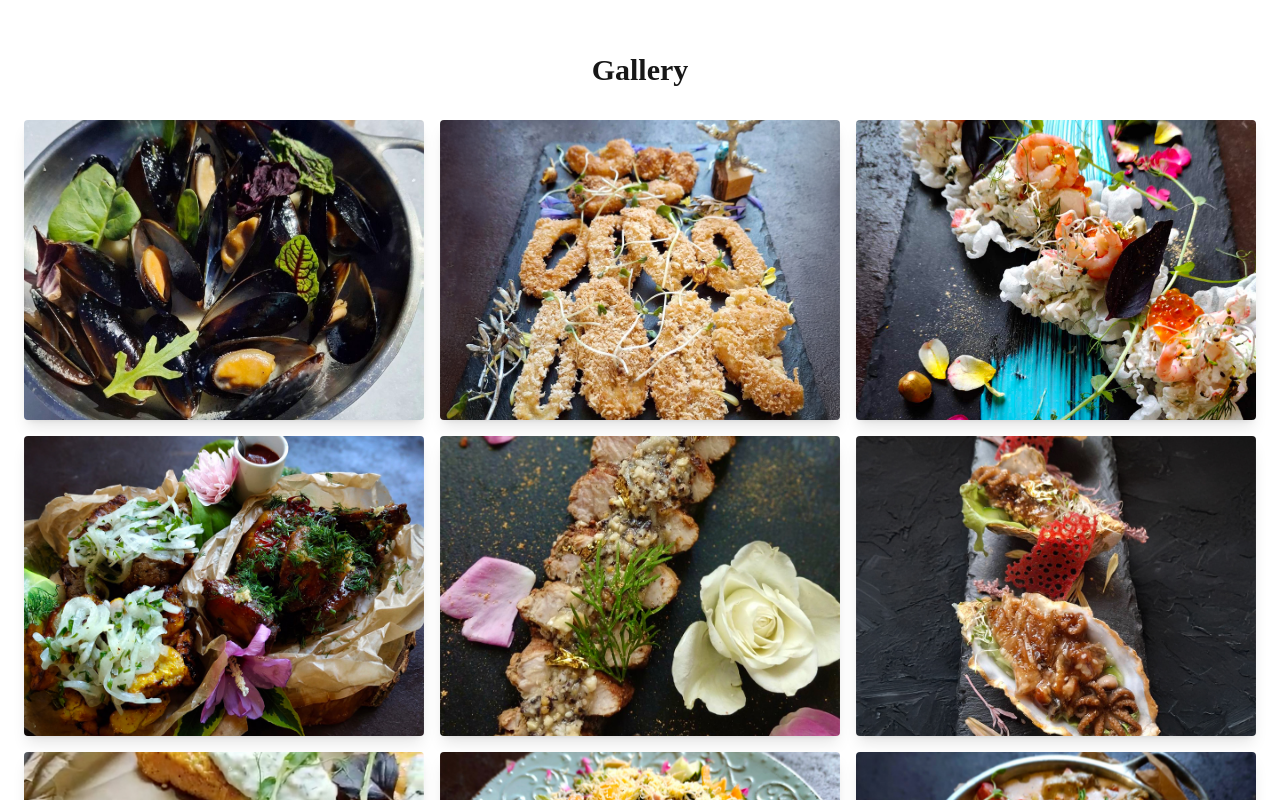
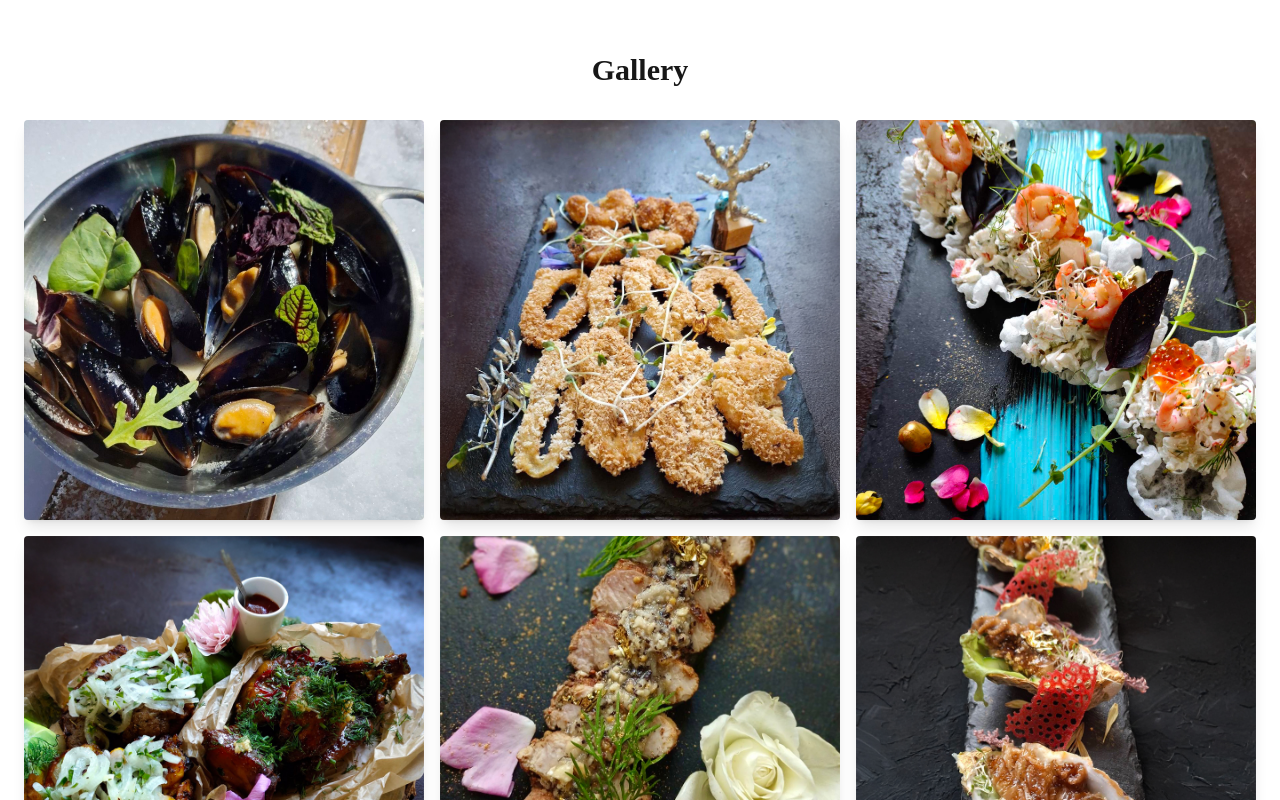
Before and after one commit to natalia-protsiuk/cafe-paris, a Next.js app: page / in a window 1280 px wide. Shown: the part 2120-2920 px from the top of the page. Built offline with nearby package versions, Linux system fonts and the light colour scheme.

Commit message:
Gallery image sizing

```diff
--- a/app/components/Gallery.tsx
+++ b/app/components/Gallery.tsx
@@ -24,14 +24,13 @@ export default function Gallery() {
         {images.map((src, index) => (
           <div
             key={index}
-            className="min-w-[250px] md:min-w-0 snap-start shrink-0 md:shrink shadow-lg rounded overflow-hidden"
+            className="min-w-[250px] md:min-w-0 snap-start shrink-0 md:shrink shadow-lg rounded overflow-hidden aspect-square relative"
           >
             <Image
               src={src}
               alt={`Gallery image ${index + 1}`}
-              width={450}
-              height={450}
-              className="w-full h-[300px] object-cover hover:scale-105 transition-transform duration-300"
+              fill
+              className="object-cover hover:scale-105 transition-transform duration-300"
             />
           </div>
         ))}
```
